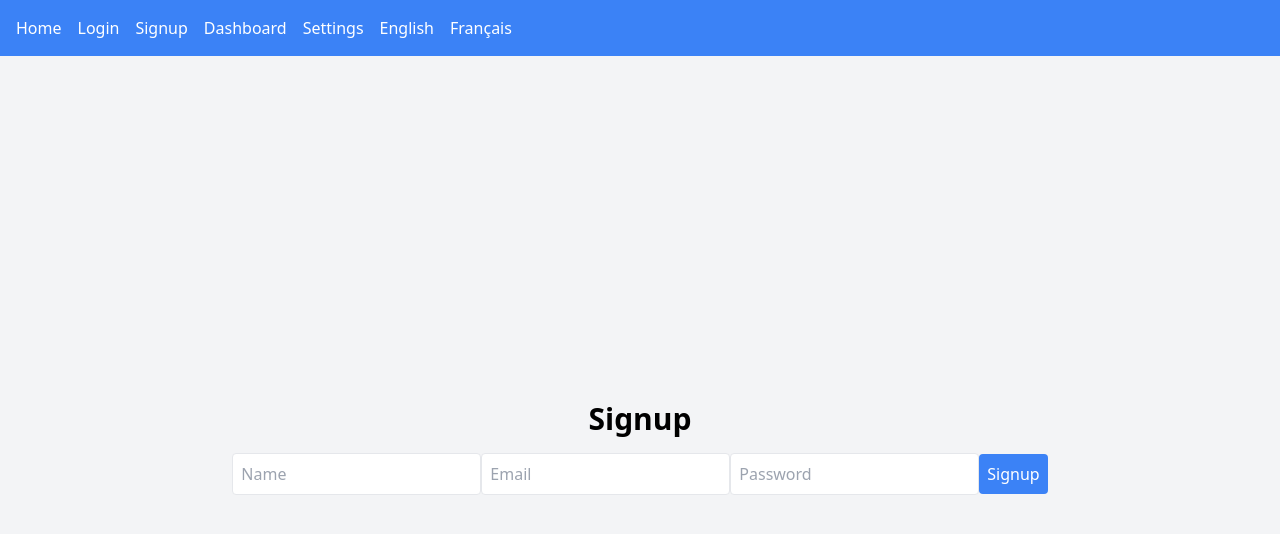
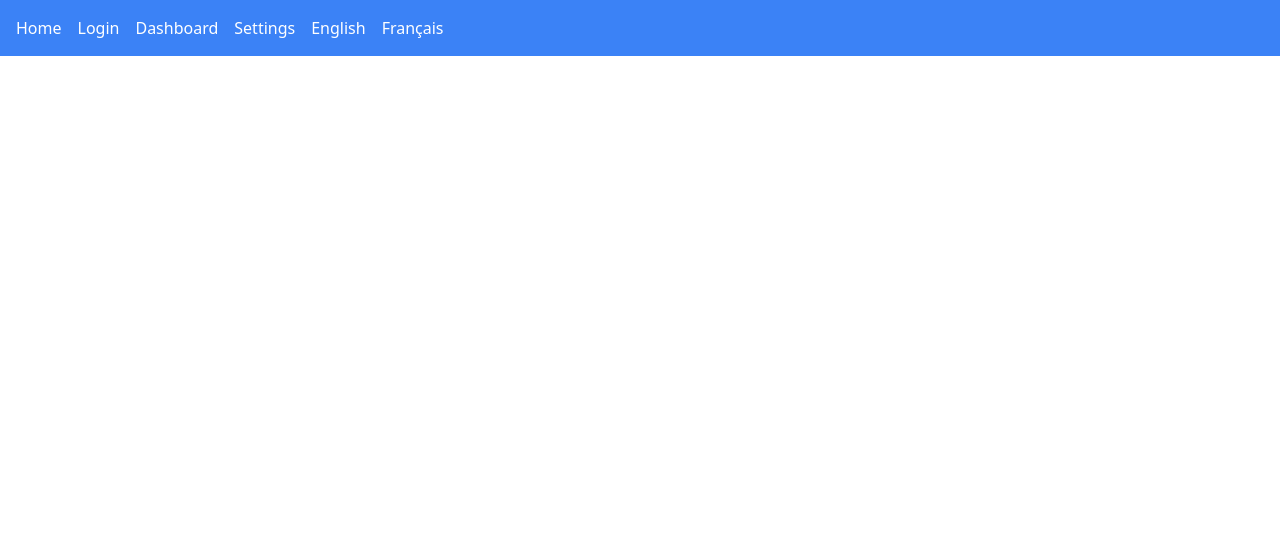
Before and after one commit to nicmart-dev/linguistnow, a React (Create React App) app in the folder client/: page /signup in a window 1280 px wide. Shown: the top 534 px of the page. Built offline with nearby package versions, Linux system fonts and the light colour scheme.

Commit message:
remove unnecessary SignUp component as covered by Login component

```diff
--- a/client/src/App.jsx
+++ b/client/src/App.jsx
@@ -4,7 +4,6 @@ import { FormattedMessage } from "react-intl";
 import Home from "./pages/Home.jsx";
 import Login from "./pages/Login.jsx";
 import AccountSettings from "./pages/AccountSettings.jsx";
-import Signup from "./pages/Signup.jsx";
 import Dashboard from "./pages/Dashboard.jsx";
 import Navbar from "./components/Navbar.jsx";
 import { GoogleOAuthProvider } from "@react-oauth/google"; // Package used to manage Google OAuth
@@ -46,7 +45,6 @@ const App = () => {
               path="/login"
               element={<Login setIsSignedIn={setIsSignedIn} />}
             />
-            <Route path="/signup" element={<Signup />} />
             <Route
               path="/dashboard"
               element={
--- a/client/src/components/Navbar.jsx
+++ b/client/src/components/Navbar.jsx
@@ -21,11 +21,6 @@ const Navbar = ({ isSignedIn }) => {
             </Link>
           </li>
         )}
-        <li>
-          <Link to="/signup">
-            <FormattedMessage id="signup" />
-          </Link>
-        </li>
         <li>
           <Link to="/dashboard">
             <FormattedMessage id="dashboard" />
--- a/client/src/i18n/strings.json
+++ b/client/src/i18n/strings.json
@@ -2,7 +2,6 @@
   "en": {
     "welcome": "Welcome to LinguistNow",
     "login": "Login",
-    "signup": "Signup",
     "dashboard": "Dashboard",
     "settings": "Settings",
     "description": "Simplifying the hassle of finding available linguists for translation projects.",
@@ -14,7 +13,6 @@
   "fr": {
     "welcome": "Bienvenue chez LinguistNow",
     "login": "Connexion",
-    "signup": "Inscription",
     "dashboard": "Tableau de bord",
     "settings": "Paramètres",
     "description": "Simplifier la recherche de linguistes disponibles pour des projets de traduction.",
--- a/client/src/pages/Signup.jsx
+++ /dev/null
@@ -1,31 +0,0 @@
-import React from "react";
-
-const Signup = () => {
-  return (
-    <div className="flex flex-col items-center justify-center h-screen bg-gray-100">
-      <h1 className="text-3xl font-bold">Signup</h1>
-      <form className="mt-4">
-        <input
-          type="text"
-          placeholder="Name"
-          className="border p-2 rounded mb-4"
-        />
-        <input
-          type="email"
-          placeholder="Email"
-          className="border p-2 rounded mb-4"
-        />
-        <input
-          type="password"
-          placeholder="Password"
-          className="border p-2 rounded mb-4"
-        />
-        <button type="submit" className="bg-blue-500 text-white p-2 rounded">
-          Signup
-        </button>
-      </form>
-    </div>
-  );
-};
-
-export default Signup;
```
